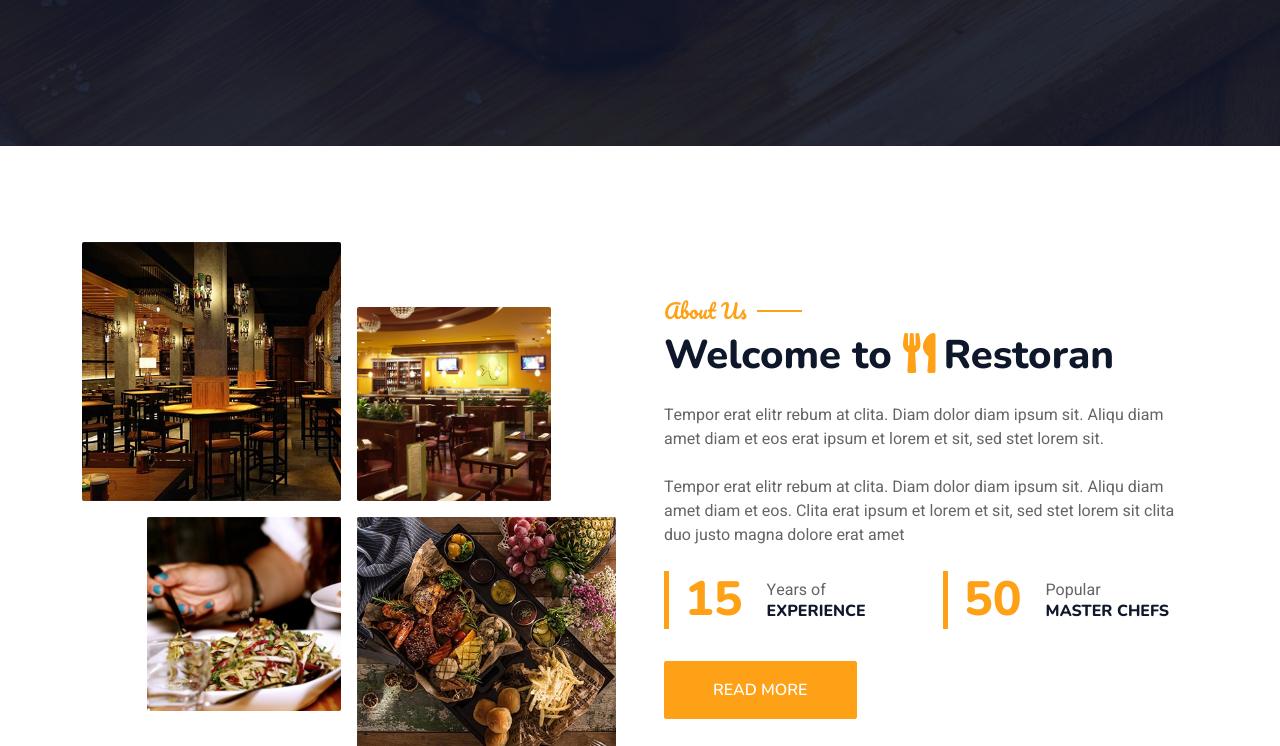
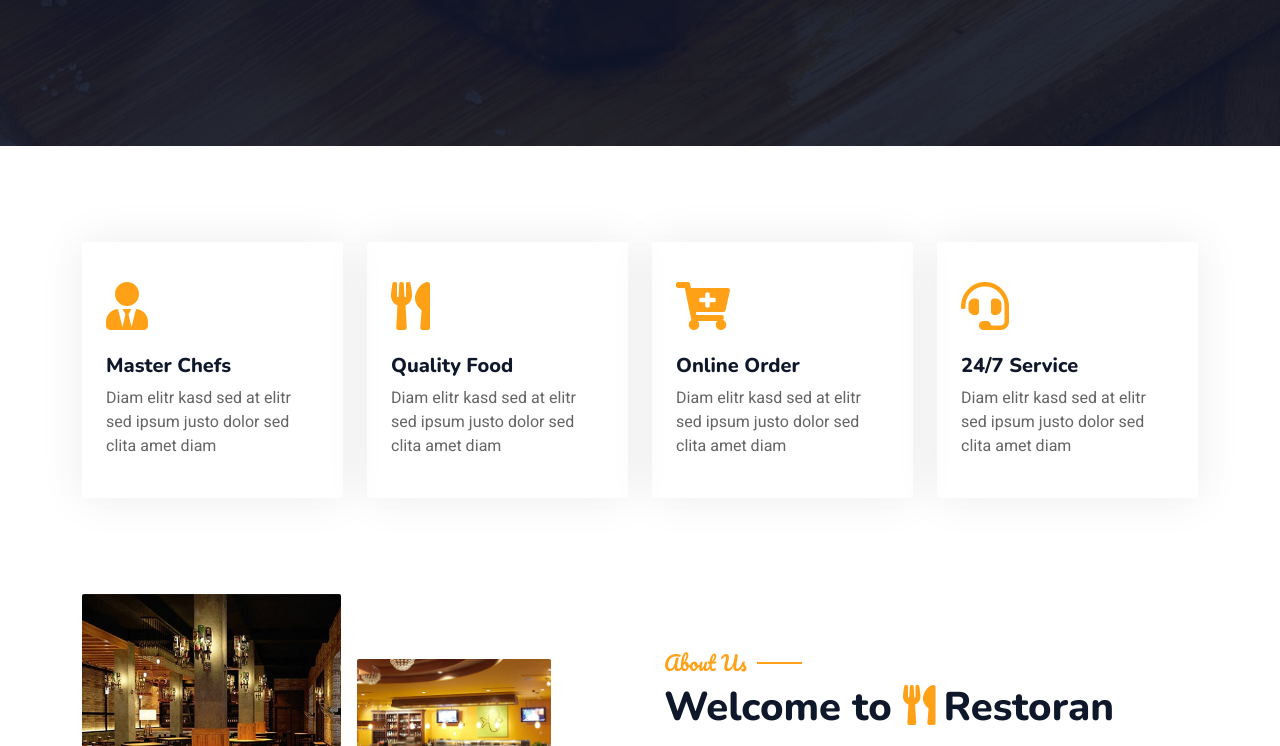
Before and after one commit to IDKSenpai/coffee-web, a plain HTML site: page index.html in a window 1280 px wide. Shown: the part 676-1422 px from the top of the page. Drawn offline with nearby package versions, Linux system fonts and the light colour scheme.

Commit message:
test auto build

```diff
--- a/index.html
+++ b/index.html
@@ -134,7 +134,7 @@
       <!-- Navbar & Hero End -->
 
       <!-- Service Start -->
-      <!-- <div class="container-xxl py-5">
+      <div class="container-xxl py-5">
         <div class="container">
           <div class="row g-4">
             <div class="col-lg-3 col-sm-6 wow fadeInUp" data-wow-delay="0.1s">
@@ -187,7 +187,7 @@
             </div>
           </div>
         </div>
-      </div> -->
+      </div>
       <!-- Service End -->
 
       <!-- About Start -->
```
